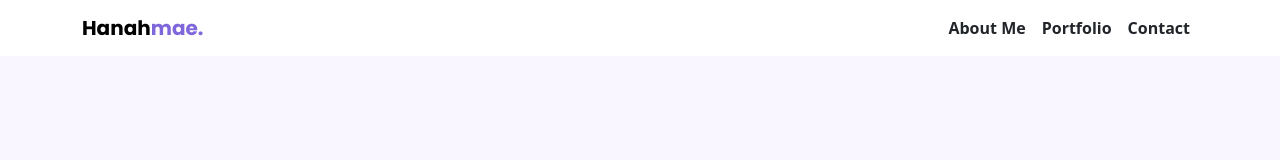
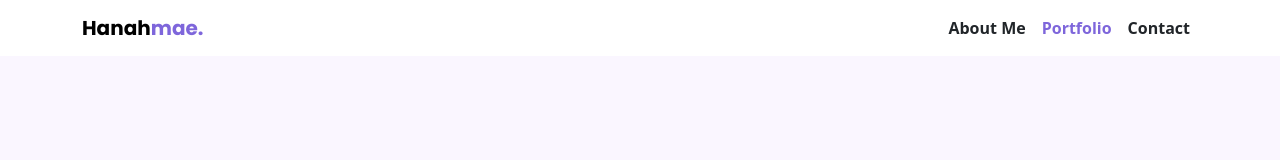
Before and after one commit to HMDuran/my-portfolio, a React (Create React App) app: page /portfolio in a window 1280 px wide. Shown: the top 160 px of the page. Built offline with nearby package versions, Linux system fonts and the light colour scheme.

Commit message:
feat(navbar): update navigation to portfolio page

```diff
--- a/src/components/Navbar.js
+++ b/src/components/Navbar.js
@@ -17,7 +17,7 @@ function Navbar() {
     return () => window.removeEventListener("resize", handleResize);
   }, []);
 
-  useEffect(() => {
+  // Scroll event to track which section is active
   const handleScroll = () => {
     const sections = ["aboutme", "portfolio", "contact"];
     let currentSection = "";
@@ -37,11 +37,16 @@ function Navbar() {
     }
   };
 
+  useEffect(() => {
     window.addEventListener("scroll", handleScroll);
+
+    // Call handleScroll once on page load to set the active section
+    handleScroll();
 
     return () => window.removeEventListener("scroll", handleScroll);
   }, [activeSection]);
 
+  // Handle click on navigation links
   const handleNavClick = (section) => {
     const sectionId = section.replace(" ", "").toLowerCase();
     setActiveSection(sectionId);
@@ -53,10 +58,18 @@ function Navbar() {
       }, 100);
     } else if (sectionId === "portfolio") {
       navigate("/portfolio");
+      setActiveSection("portfolio"); // Explicitly set portfolio as active
     } else {
       document.getElementById(sectionId)?.scrollIntoView({ behavior: "smooth" });
     }
   };
+
+  // Effect to handle the page load for /portfolio to set the correct active section
+  useEffect(() => {
+    if (location.pathname === "/portfolio") {
+      setActiveSection("portfolio");  // Set 'portfolio' as active when on the portfolio page
+    }
+  }, [location.pathname]);
 
   return (
     <nav className={`navbar navbar-expand-lg ${isMobile ? "mobile-navbar" : ""}`}>
--- a/src/pages/Portfolio.js
+++ b/src/pages/Portfolio.js
@@ -12,6 +12,7 @@ function Portfolio() {
 
   return (
     <motion.section
+      id="portfolio"
       className="portfolio-section d-flex flex-column align-items-center justify-content-center py-5 px-3"
       initial="hidden"
       whileInView="visible"
```
Lines whose indentation alone changed are shown as unchanged.
